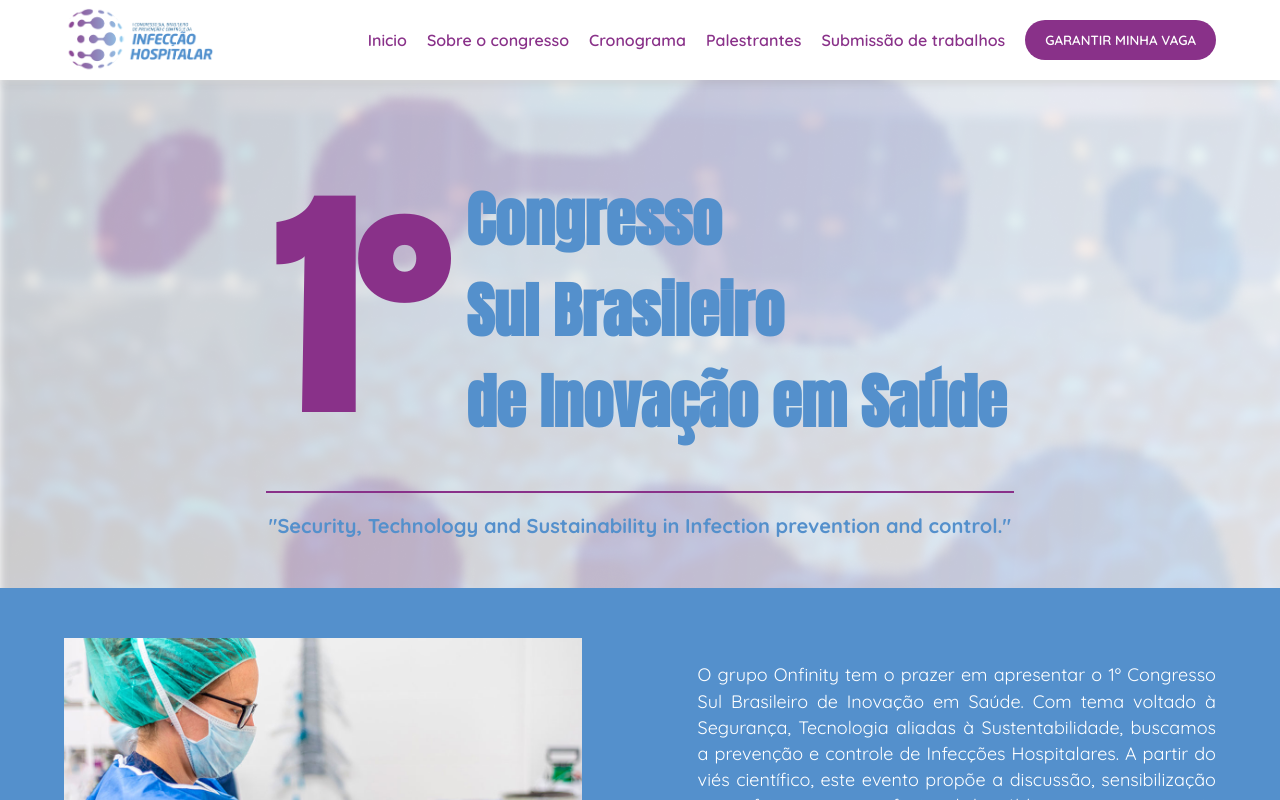
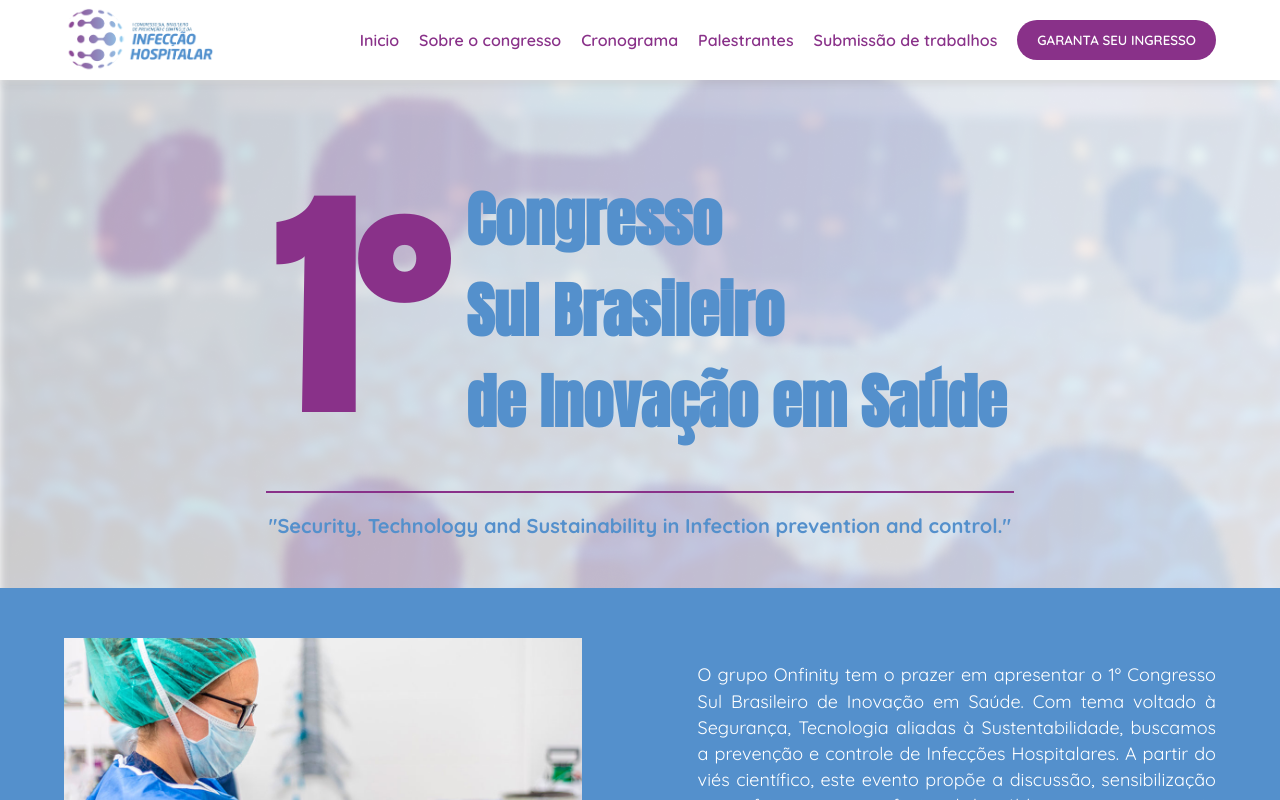
Before and after one commit to pedrohhcunha/congresso, a Next.js app: page / in a window 1280 px wide. Shown: the top 800 px of the page. Built offline with nearby package versions, Linux system fonts and the light colour scheme.

Commit message:
Alterando o menu inicial

```diff
--- a/components/Header.jsx
+++ b/components/Header.jsx
@@ -35,7 +35,7 @@ export default function Header(props) {
                     </li>
                 </ul>
                 <div className={styles.areaButton} >
-                    <Button>GARANTIR MINHA VAGA</Button>
+                    <Button>GARANTA SEU INGRESSO</Button>
                 </div>
             </nav>
             <FontAwesomeIcon onClick={() => setMenuActive(!menuActive)} icon={faBars} className={styles.iconController}/>
```
Also changed, not shown: public/images/SEPTI VAGA.png (added), public/images/woocommerce-placeholder-768x768.png.webp (added).
